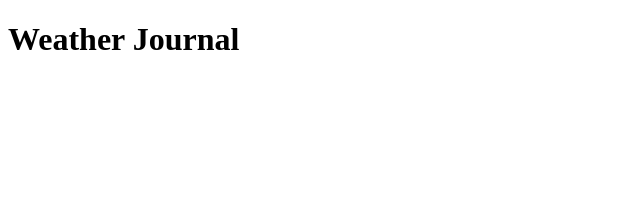
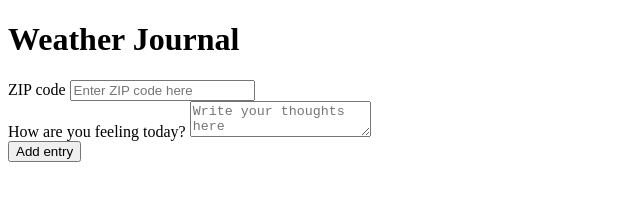
Before and after one commit to srijan-nayak/weather-journal, a website: page public/index.html in a window 1280 px wide. Shown: the whole page, without its empty margins (0-640 px from the left). Drawn offline with Linux system fonts and the light colour scheme.

Commit message:
feat: Create form with inputs for zip and feelings

```diff
--- a/public/index.html
+++ b/public/index.html
@@ -8,7 +8,23 @@
 </head>
 
 <body>
-  <h1>Weather Journal</h1>
+  <header class="header">
+    <h1 class="header__text">Weather Journal</h1>
+  </header>
+
+  <section class="form">
+    <div class="form__input-group">
+      <label for="zip">ZIP code</label>
+      <input type="text" id="zip" placeholder="Enter ZIP code here">
+    </div>
+
+    <div class="form__input-group">
+      <label for="feelings">How are you feeling today?</label>
+      <textarea id="feelings" placeholder="Write your thoughts here"></textarea>
+    </div>
+
+    <button class="form__button" id="generate">Add entry</button>
+  </section>
 </body>
 
 </html>
```
